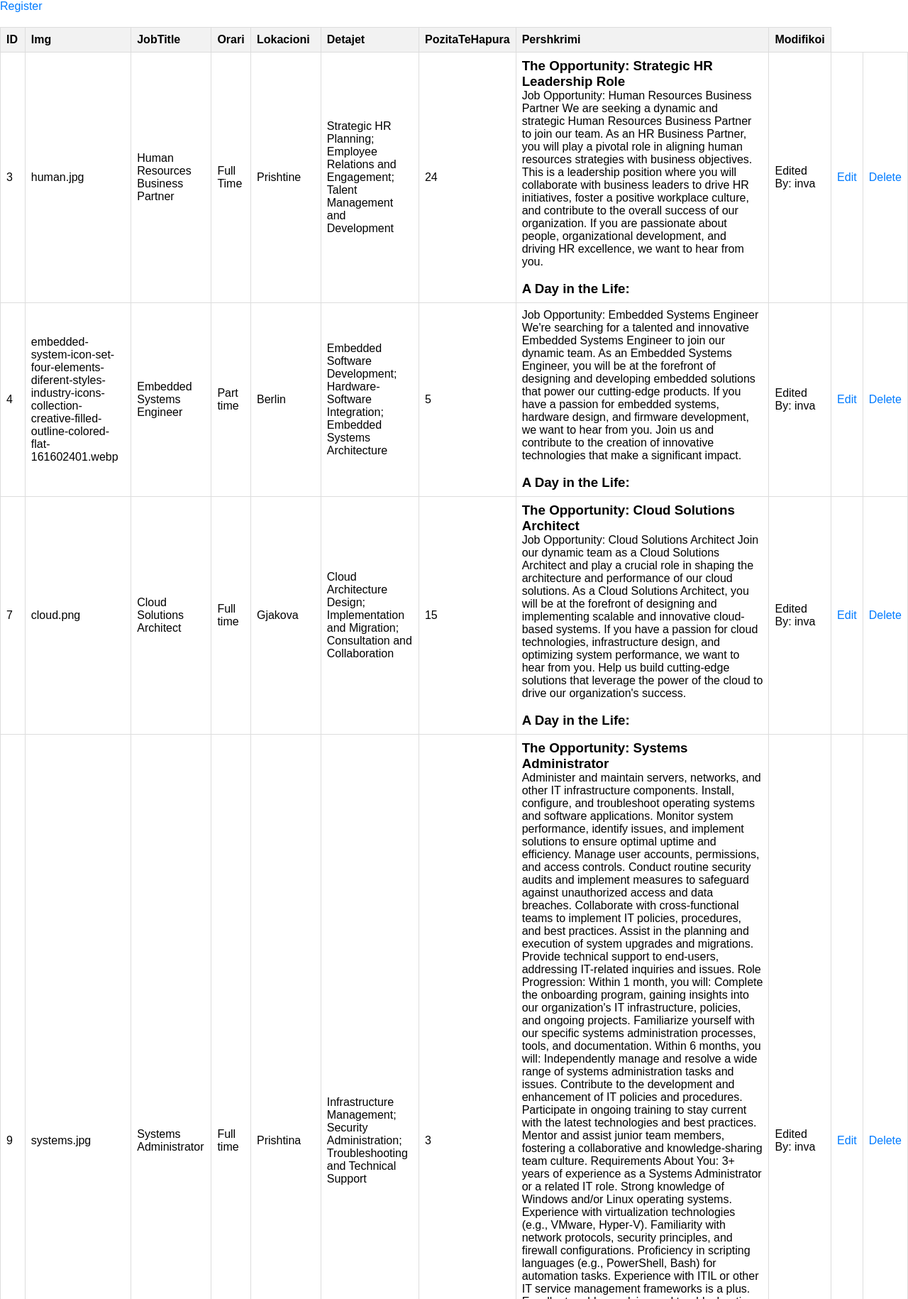
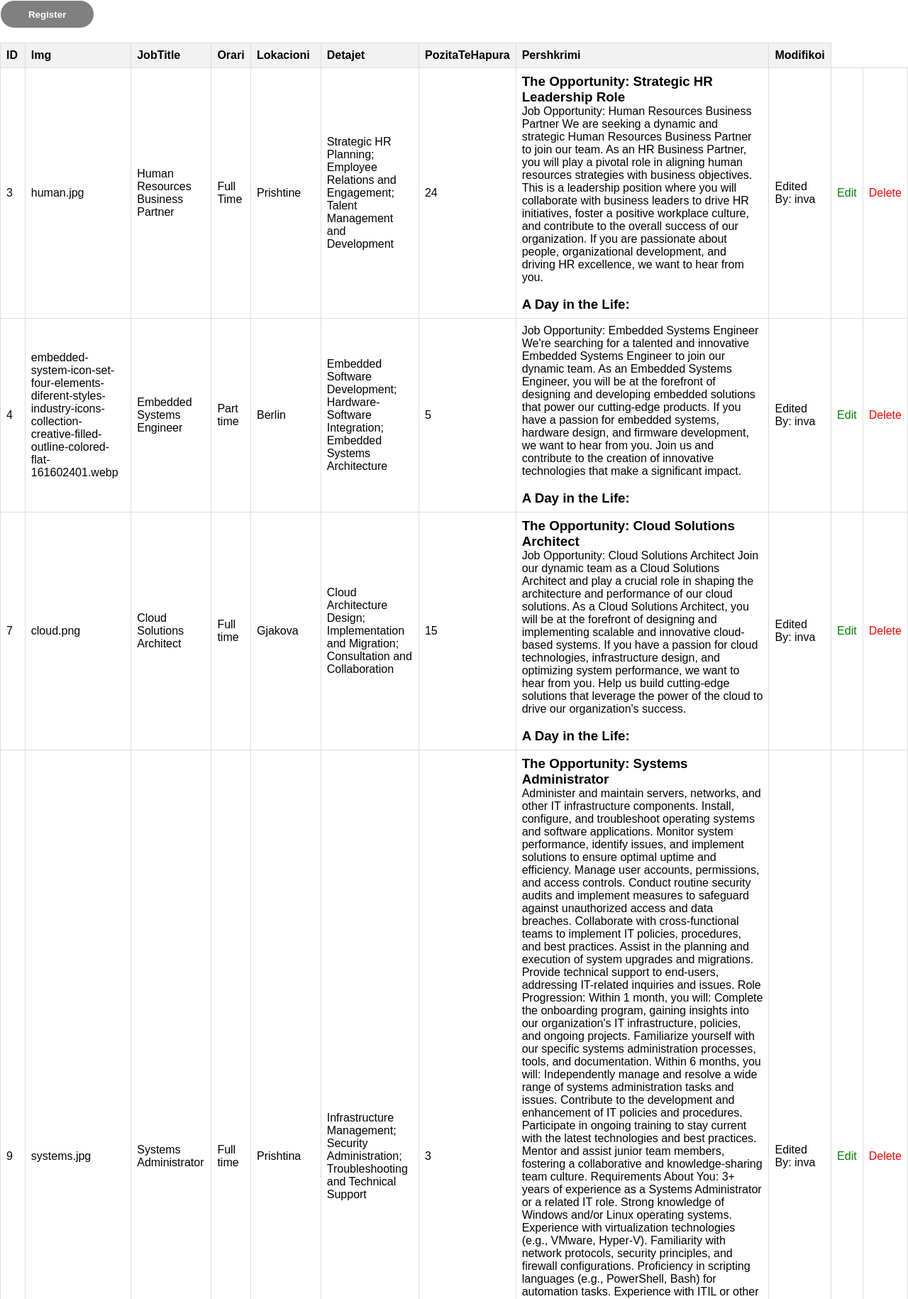
Before and after one commit to oltahasimja/PROJEKTI, a PHP site: page /dashboard.php in a window 1280 px wide. Shown: the part 90-1920 px from the top of the page at 71% size. Run offline with PHP 8.4, Linux system fonts and the light colour scheme; data comes from the database, SQL or seed files in the repository.

Commit message:
style-dashboard

```diff
--- a/dashboard.php
+++ b/dashboard.php
@@ -20,9 +20,14 @@ $team = $strep->getAllTeam();
 <link rel="stylesheet" href="dashboard.css">
 <link rel="stylesheet" href="stylecover.css">
 
+
     <body>
-    <a href='register.php'>Register</a>
-        <table>
+    <button style='background-color: gray; width: 10em; height: 3em; border: 1px solid white; border-radius: 1.5em;'>
+        <a style='color:white; text-decoration: none;' href='register.php'><b>Register</b></a>
+    </button>
+        <div class="dashboardresponsive">
+            <div class="dashboardtable">
+                <table class="tabela">
                     <thead>
                     <tr>
                     <th>ID</th>
@@ -48,15 +53,17 @@ $team = $strep->getAllTeam();
                                 <td><?php echo $job['PozitaTeHapura'];?></td>
                                 <td><?php echo $job['Pershkrimi'];?></td>
                                 <td><?php echo $job['Modifikoi'];?></td>
-                        <td><a href='edit.php?id=<?php echo $job['ID']?>'>Edit</a></td> <!--e dergojme id ne url permes pjeses ?id= dhe permes kodit ne php e marrim nga jobi i cili eshte i paraqitur ne kete rresht-->
-                        <td><a href='delete.php?id=<?php echo $job['ID']?>'>Delete</a></td>
+                                <td><a href='edit.php?id=<?php echo $job['ID']?>' style='color: green;'>Edit</a></td> <!--e dergojme id ne url permes pjeses ?id= dhe permes kodit ne php e marrim nga jobi i cili eshte i paraqitur ne kete rresht-->
+                                <td><a href='delete.php?id=<?php echo $job['ID']?>' style='color: red;'>Delete</a></td>
                             </tr>
                         <?php }?>
                     </tbody>
                 </table>
+            </div>
+        </div>
 
-
-        <table>
+            <div class="dashboardtable">
+                <table class="tabela">
                     <thead>
                     <tr>
                     <th>First Name</th>
@@ -81,9 +88,16 @@ $team = $strep->getAllTeam();
                         <?php }?>
                     </tbody>
                 </table>
+            </div>
 
-        <a href='registerTeam.php'>Register</a>
-        <table>
+            <button style='background-color: gray; width: 10em; height: 3em; border: 1px solid white; border-radius: 1.5em;'>
+                <a style='color:white; text-decoration: none;' href='register.php'><b>Register</b></a>
+            </button>
+
+
+        <div class="dashboardresponsive">
+            <div class="dashboardtable">
+                <table class="tabela">
                     <thead>
                     <tr>
                     <th>ID</th>
@@ -109,6 +123,8 @@ $team = $strep->getAllTeam();
                         <?php }?>
                     </tbody>
                 </table>
+            </div>
+        </div>
     </body>
 
 </html>
--- a/stylecover.css
+++ b/stylecover.css
@@ -1,3 +1,7 @@
+
+
+
+
 *{
     margin: 0;
     padding: 0;
```
Also changed, not shown: jobopenings.php (+6 -28 lines), dashboard.css (line endings or trailing spaces). Lines whose indentation alone changed are shown as unchanged.
